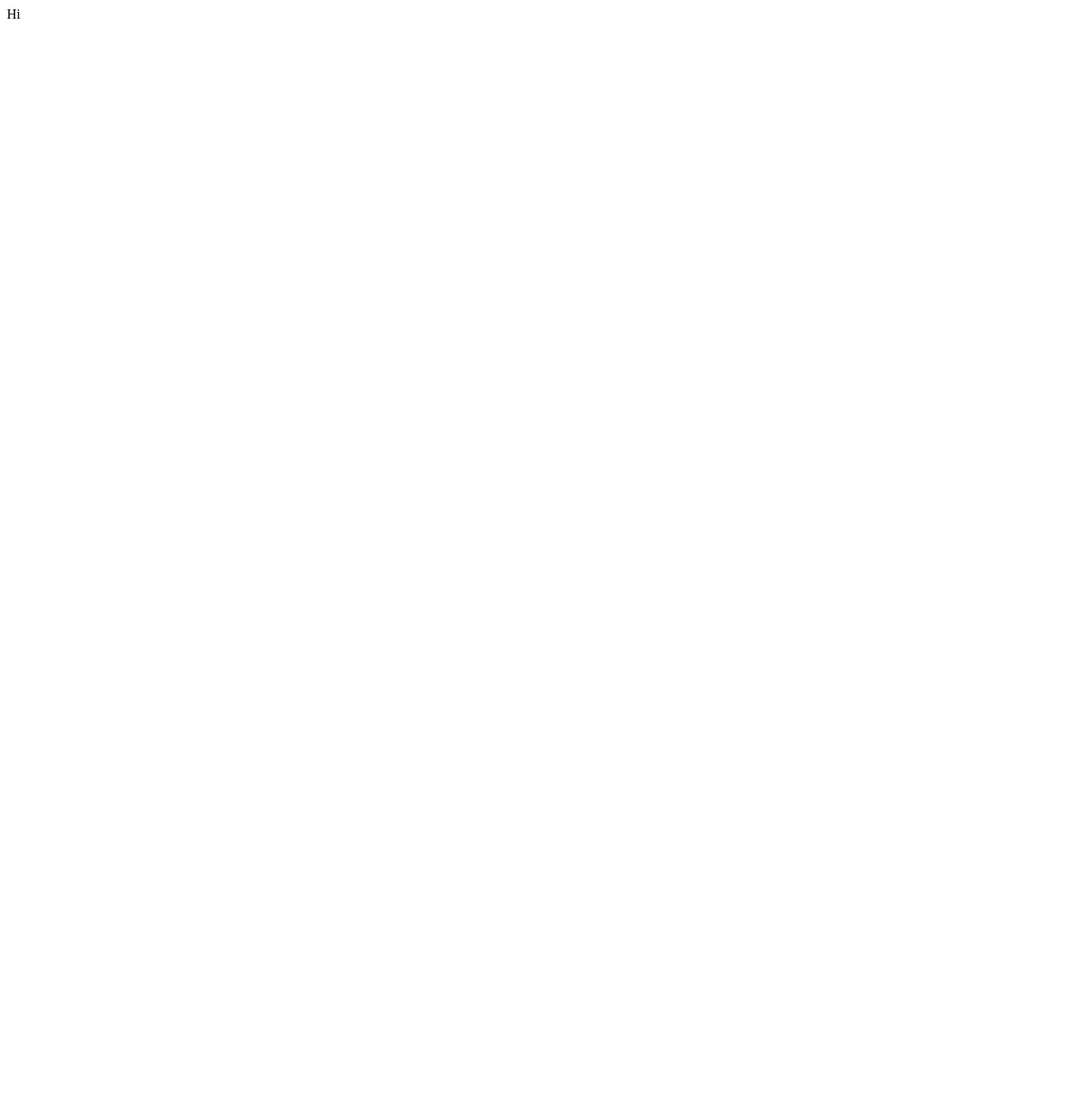
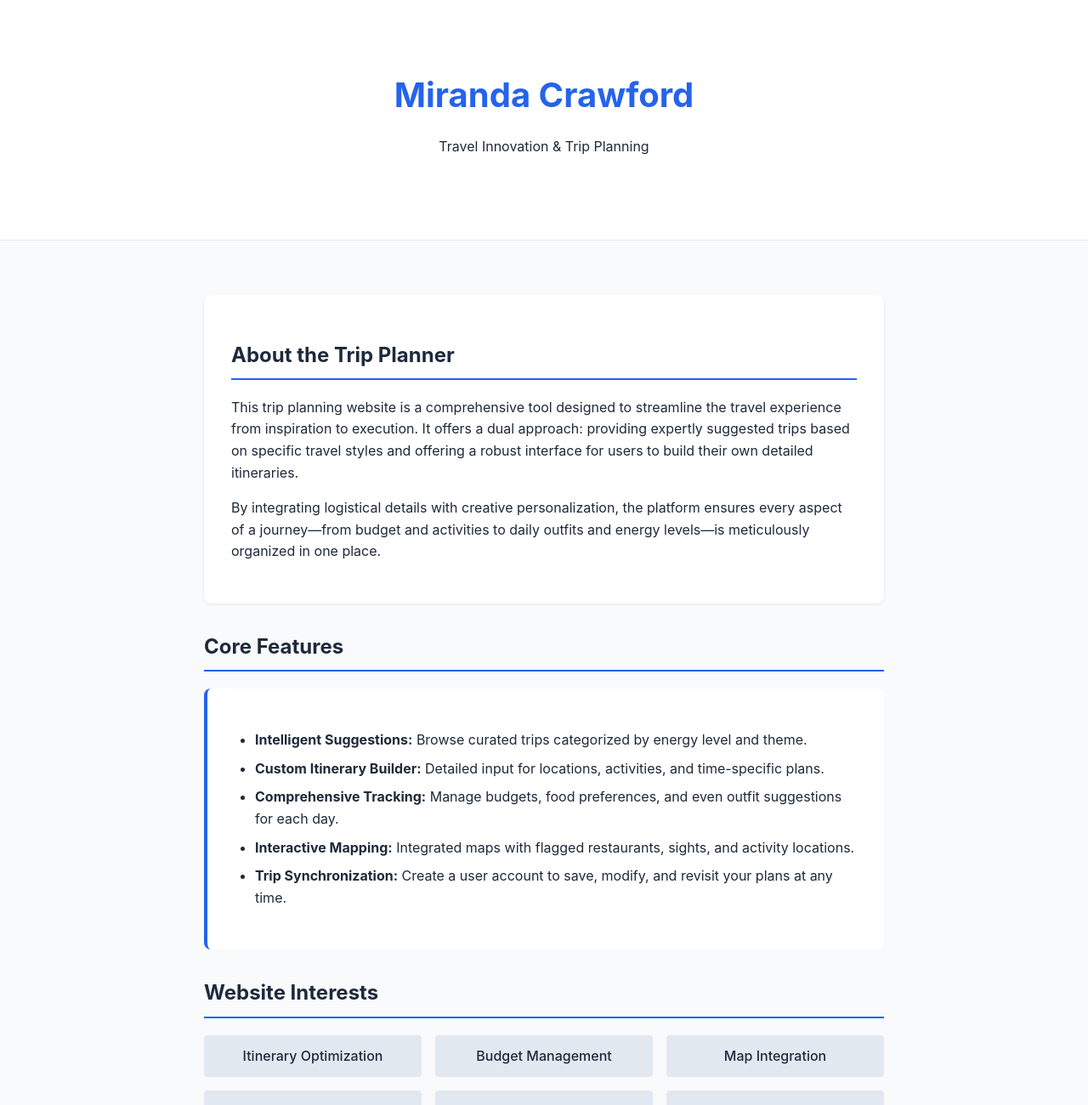
Before and after one commit to mcrawford2/mcrawford2.github.io, a plain HTML site: page index.html in a window 1280 px wide. Shown: the top 1300 px of the page at 85% size. Before the commit the page ends 800 px from the top, so only its background shows below. Drawn offline with Linux system fonts and the light colour scheme.

Commit message:
Update index.html

```diff
--- a/index.html
+++ b/index.html
@@ -1 +1,137 @@
-Hi
+<!DOCTYPE html>
+<html lang="en">
+<head>
+    <meta charset="UTF-8">
+    <meta name="viewport" content="width=device-width, initial-scale=1.0">
+    <title>Miranda Crawford | Trip Planner</title>
+    <style>
+        :root {
+            --primary: #2563eb;
+            --secondary: #64748b;
+            --bg: #f8fafc;
+            --text: #1e293b;
+            --white: #ffffff;
+        }
+        body {
+            font-family: -apple-system, BlinkMacSystemFont, "Segoe UI", Roboto, Helvetica, Arial, sans-serif;
+            line-height: 1.6;
+            color: var(--text);
+            background-color: var(--bg);
+            margin: 0;
+            padding: 0;
+        }
+        .container {
+            max-width: 800px;
+            margin: 0 auto;
+            padding: 2rem;
+        }
+        header {
+            background-color: var(--white);
+            border-bottom: 1px solid #e2e8f0;
+            padding: 3rem 0;
+            text-align: center;
+        }
+        h1 {
+            margin: 0;
+            color: var(--primary);
+            font-size: 2.5rem;
+        }
+        .intro {
+            margin-top: 2rem;
+            background: var(--white);
+            padding: 2rem;
+            border-radius: 8px;
+            box-shadow: 0 1px 3px rgba(0,0,0,0.1);
+        }
+        .section {
+            margin-top: 2rem;
+        }
+        h2 {
+            border-bottom: 2px solid var(--primary);
+            padding-bottom: 0.5rem;
+            color: var(--text);
+        }
+        .skills-grid {
+            display: grid;
+            grid-template-columns: repeat(auto-fit, minmax(200px, 1fr));
+            gap: 1rem;
+            margin-top: 1rem;
+        }
+        .skill-item {
+            background: #e2e8f0;
+            padding: 0.75rem;
+            border-radius: 4px;
+            text-align: center;
+            font-weight: 500;
+        }
+        .features-list {
+            background: var(--white);
+            padding: 2rem;
+            border-radius: 8px;
+            margin-top: 1rem;
+            border-left: 4px solid var(--primary);
+        }
+        ul {
+            padding-left: 1.5rem;
+        }
+        li {
+            margin-bottom: 0.5rem;
+        }
+        footer {
+            text-align: center;
+            padding: 3rem 0;
+            color: var(--secondary);
+            font-size: 0.875rem;
+        }
+    </style>
+</head>
+<body>
+    <header>
+        <div class="container">
+            <h1>Miranda Crawford</h1>
+            <p>Travel Innovation & Trip Planning</p>
+        </div>
+    </header>
+
+    <div class="container">
+        <section class="intro">
+            <h2>About the Trip Planner</h2>
+            <p>
+                This trip planning website is a comprehensive tool designed to streamline the travel experience from inspiration to execution. It offers a dual approach: providing expertly suggested trips based on specific travel styles and offering a robust interface for users to build their own detailed itineraries.
+            </p>
+            <p>
+                By integrating logistical details with creative personalization, the platform ensures every aspect of a journey—from budget and activities to daily outfits and energy levels—is meticulously organized in one place.
+            </p>
+        </section>
+
+        <section class="section">
+            <h2>Core Features</h2>
+            <div class="features-list">
+                <ul>
+                    <li><strong>Intelligent Suggestions:</strong> Browse curated trips categorized by energy level and theme.</li>
+                    <li><strong>Custom Itinerary Builder:</strong> Detailed input for locations, activities, and time-specific plans.</li>
+                    <li><strong>Comprehensive Tracking:</strong> Manage budgets, food preferences, and even outfit suggestions for each day.</li>
+                    <li><strong>Interactive Mapping:</strong> Integrated maps with flagged restaurants, sights, and activity locations.</li>
+                    <li><strong>Trip Synchronization:</strong> Create a user account to save, modify, and revisit your plans at any time.</li>
+                </ul>
+            </div>
+        </section>
+
+        <section class="section">
+            <h2>Website Interests</h2>
+            <div class="skills-grid">
+                <div class="skill-item">Itinerary Optimization</div>
+                <div class="skill-item">Budget Management</div>
+                <div class="skill-item">Map Integration</div>
+                <div class="skill-item">Activity Categorization</div>
+                <div class="skill-item">User Personalization</div>
+                <div class="skill-item">Visual Trip Planning</div>
+            </div>
+        </section>
+
+        <footer>
+            <p>&copy; 2024 Miranda Crawford - Trip Planning Innovation</p>
+        </footer>
+    </div>
+</body>
+</html>
```
